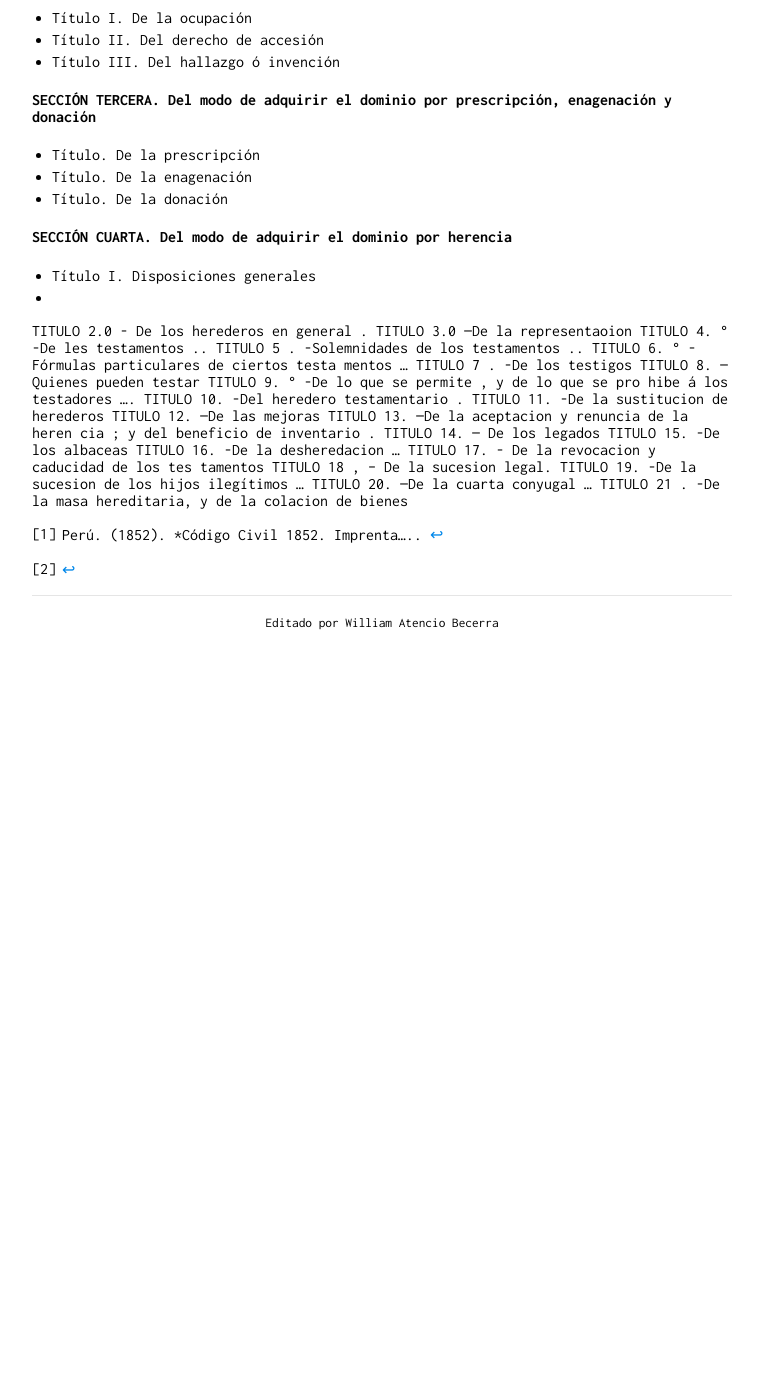
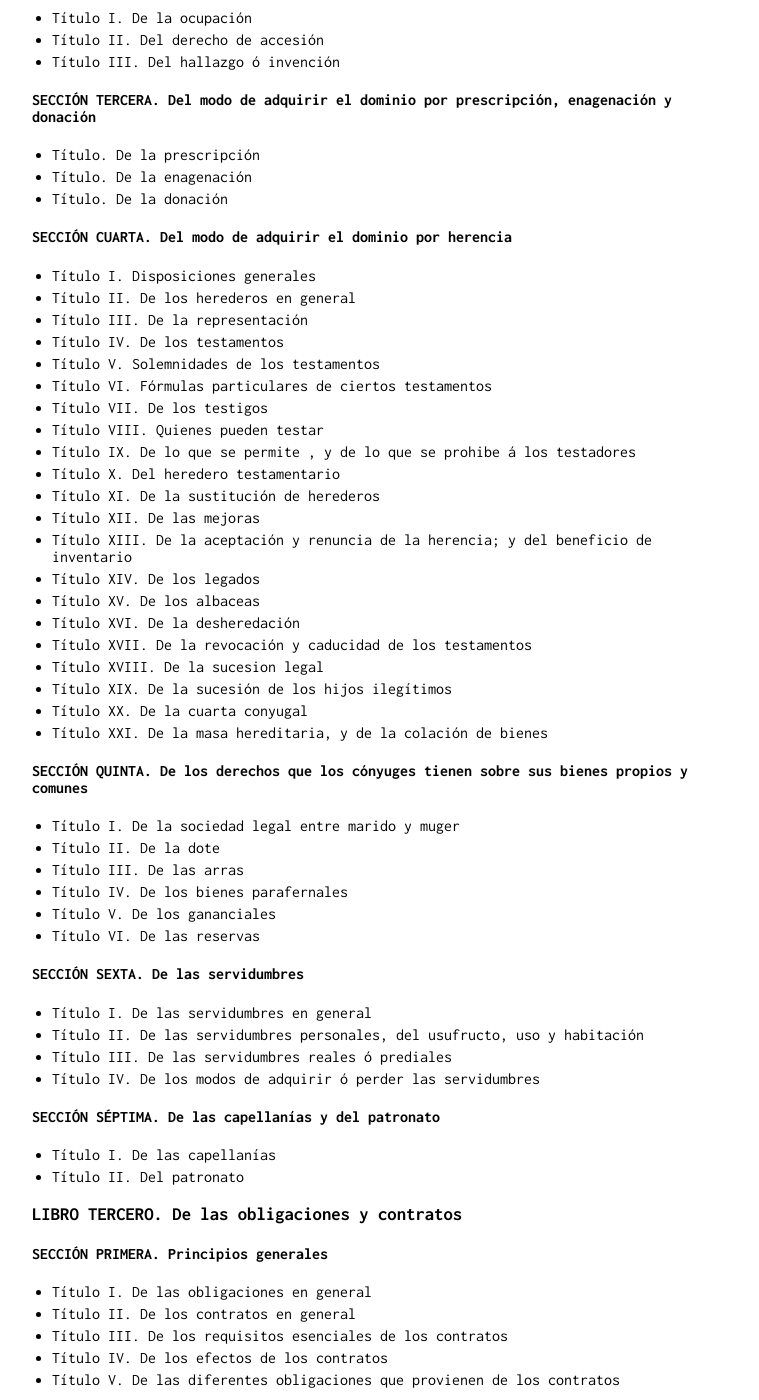
Before and after one commit to actio1680/actio1680.github.io, a Jekyll site: the page built from cc1852.md, in a window 1280 px wide and 1400 px high, scrolled down 1707 px. Shown: the whole window, without its empty margins (258-1017 px from the left). Built offline with Jekyll 4.4.1, drawn with Linux system fonts in a browser that asks for light colours; our own code applies the rules of GitHub Pages for plain Markdown files; before the commit the page ends 2337 px from its top, so only the background shows below that; some of the changed text lies outside the part shown.

Commit message:
Update cc1852.md

```diff
--- a/cc1852.md
+++ b/cc1852.md
@@ -74,121 +74,95 @@ Objetivo.
 
 #### SECCIÓN CUARTA. Del modo de adquirir el dominio por herencia
 - Título I. Disposiciones generales
--
+- Título II. De los herederos en general
+- Título III. De la representación
+- Título IV. De los testamentos
+- Título V. Solemnidades de los testamentos
+- Título VI. Fórmulas particulares de ciertos testamentos
+- Título VII. De los testigos
+- Título VIII. Quienes pueden testar
+- Título IX. De lo que se permite , y de lo que se prohibe á los testadores
+- Título X. Del heredero testamentario
+- Título XI. De la sustitución de herederos
+- Título XII. De las mejoras
+- Título XIII. De la aceptación y renuncia de la herencia; y del beneficio de inventario
+- Título XIV. De los legados
+- Título XV. De los albaceas
+- Título XVI. De la desheredación
+- Título XVII. De la revocación y caducidad de los testamentos
+- Título XVIII. De la sucesion legal
+- Título XIX. De la sucesión de los hijos ilegítimos
+- Título XX. De la cuarta conyugal
+- Título XXI. De la masa hereditaria, y de la colación de bienes
 
+#### SECCIÓN QUINTA. De los derechos que los cónyuges tienen sobre sus bienes propios y comunes
+- Título I. De la sociedad legal entre marido y muger
+- Título II. De la dote
+- Título III. De las arras
+- Título IV. De los bienes parafernales
+- Título V. De los gananciales
+- Título VI. De las reservas
 
-TITULO
-2.0
--
-De
-los
-herederos en
-general
-.
-TITULO
-3.0
-—De
-la
-representaoion
-TITULO
-4.
-°
--De
-les
-testamentos
-..
-TITULO
-5
-.
--Solemnidades de
-los
-testamentos
-..
-TITULO
-6.
-°
--Fórmulas
-particulares
-de
-ciertos
-testa
-mentos ...
-TITULO 7 . -De los testigos
-TITULO 8. — Quienes pueden testar
-TITULO 9. ° -De lo que se permite , y de lo que se pro
-hibe
-á
-los
-testadores
-....
-TITULO
-10.
--Del
-heredero
-testamentario
-.
-TITULO
-11.
--De
-la
-sustitucion
-de herederos
-TITULO
-12.
-—De
-las
-mejoras
-TITULO
-13.
-—De
-la
-aceptacion
-y
-renuncia de
-la
-heren
-cia
-;
-y
-del beneficio
-de
-inventario
-.
-TITULO
-14.
-—
-De
-los
-legados
-TITULO
-15.
--De
-los
-albaceas
-TITULO
-16.
--De
-la
-desheredacion
-...
-TITULO
-17.
--
-De
-la
-revocacion
-y
-caducidad de
-los
-tes
-tamentos
-TITULO 18 , – De la sucesion legal.
-TITULO 19. -De la sucesion de los hijos ilegítimos ...
-TITULO 20. —De la cuarta conyugal ...
-TITULO 21 . -De la masa hereditaria, y de la colacion
-de bienes
+#### SECCIÓN SEXTA. De las servidumbres
+- Título I. De las servidumbres en general
+- Título II. De las servidumbres personales, del usufructo, uso y habitación
+- Título III. De las servidumbres reales ó prediales
+- Título IV. De los modos de adquirir ó perder las servidumbres
 
+#### SECCIÓN SÉPTIMA. De las capellanías y del patronato
+- Título I. De las capellanías
+- Título II. Del patronato
 
+### LIBRO TERCERO. De las obligaciones y contratos
+#### SECCIÓN PRIMERA. Principios generales
+- Título I. De las obligaciones en general
+- Título II. De los contratos en general
+- Título III. De los requisitos esenciales de los contratos
+- Título IV. De los efectos de los contratos
+- Título V. De las diferentes obligaciones que provienen de los contratos
+
+#### SECCIÓN SEGUNDA. De los cntratos consensuales
+- Título I. De la compra-venta
+- Título II. De la permuta
+- Título III. De la locación y conducción
+- Título IV. De la sociedad ó compañia
+- Título V. De las transacciones
+
+#### SECCIÓN TERCERA. De los contratos aleatorios
+- Título I. De los contratos aleatorios en general
+- Título II. De las apuestas y del juego
+- Título III. De la renta vitalicia
+- Título IV. Del seguro
+
+#### SECCIÓN CUARTA. De los contratos reales
+- Título I. Del mutuo
+- Título II. Del comodato
+- Título III. Del depósito
+- Título IV. De los censos
+
+#### SECCIÓN QUINTA. De los contratos fundados en la confianza
+- Título I. Del mandato
+- Título II. De las libranzas
+
+#### SECCIÓN SEXTA. De los pactos y contratos que aseguran el cumplimiento de otras obligaciones
+- Título I. De la prenda
+- Título II. De la hipoteca
+- Título III. De la fianza
+
+#### SECCIÓN SÉPTIMA. De las obligaciones que nacen del consentimiento presunto
+- Título I. De los cuasicontratos
+- Título II. De la comunidad y de la partición de herencia
+- Título III. De las obligaciones que nacen de delitos ó de cuasidelitos
+
+#### SECCIÓN OCTAVA. Del modo de acabarse de las obligaciones
+- Título I. Del pago
+- Título II. De la condonación
+- Título III. De la consolidación
+- Título IV. De la compensación
+- Título V. De la novación
+- Título VI. Del mutuo disenso
+- Título VII. De la pérdida de la cosa
+- Título VIII. De la nulidad de los contratos, y de la restitución
 
 [^1]: Perú. (1852). *Código Civil 1852. Imprenta.....
 [^2]:
```
